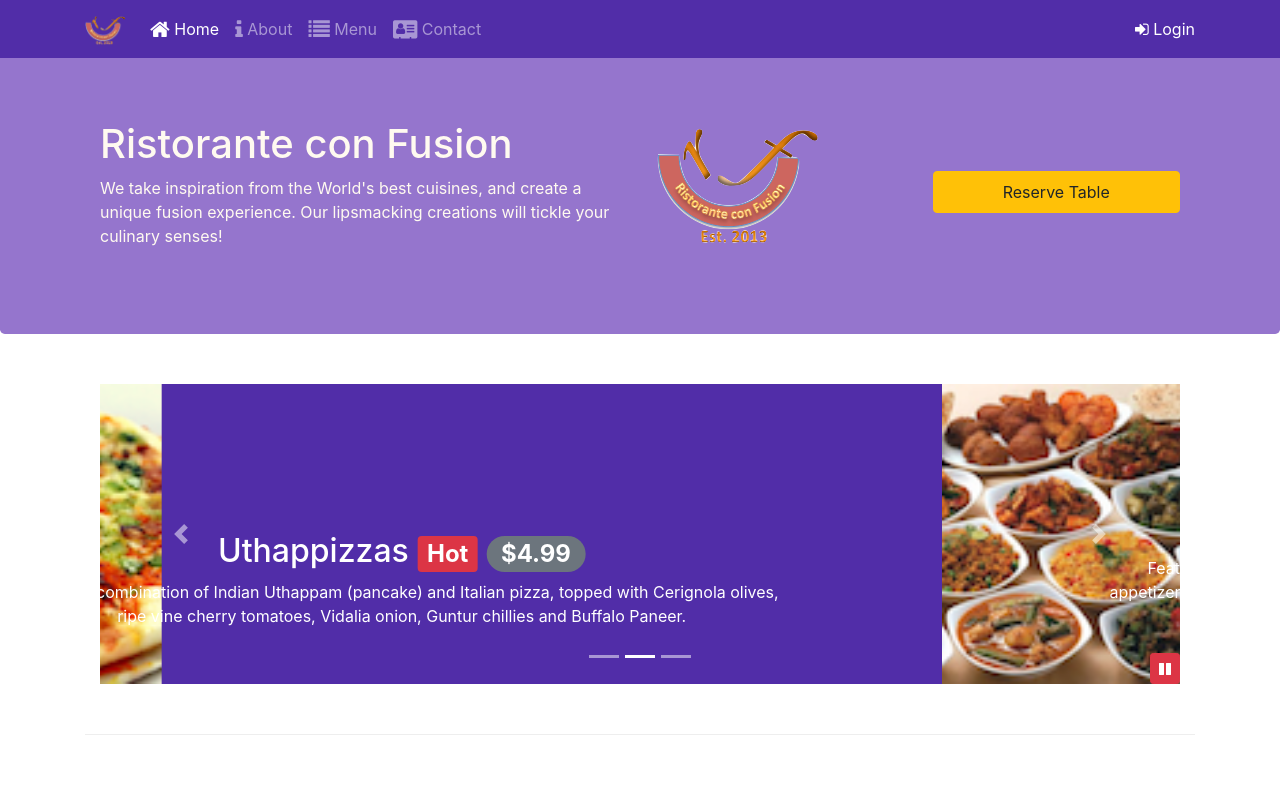
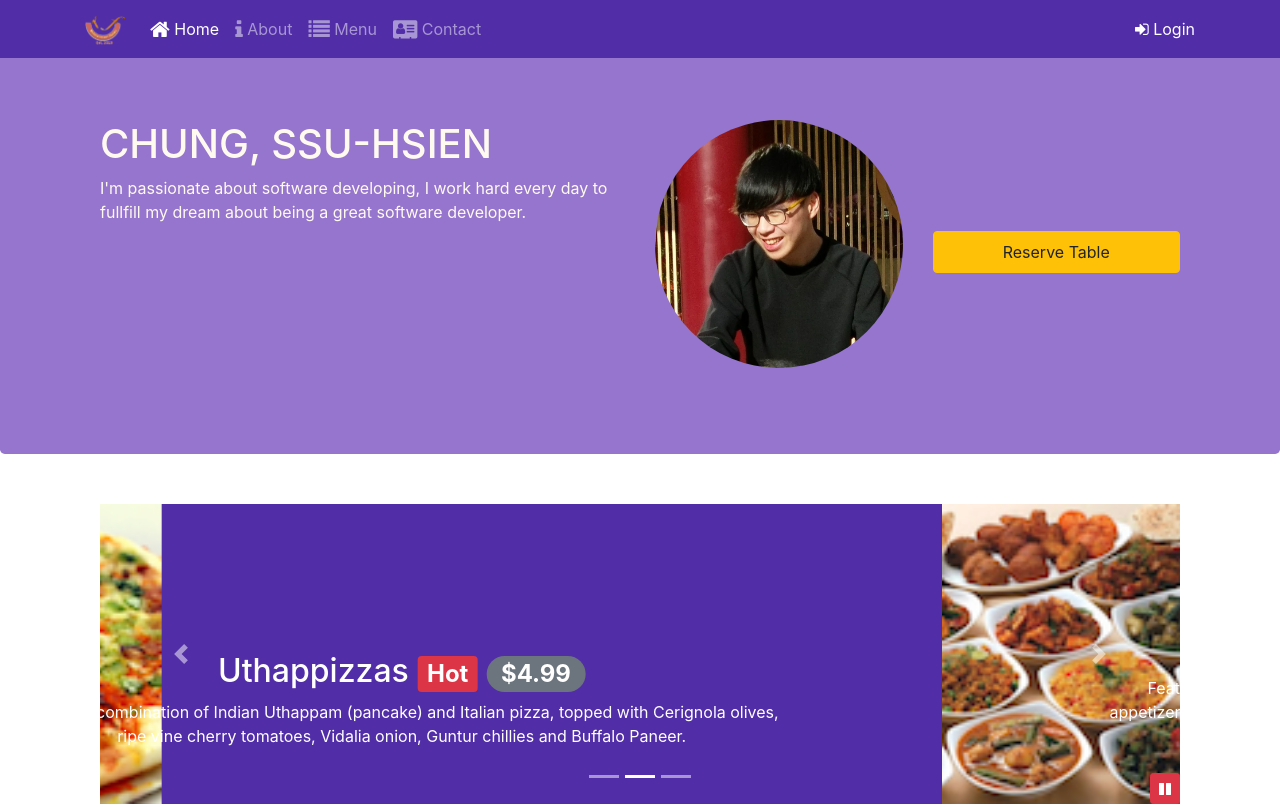
Before and after one commit to NTUT-Vincent/Bootstrap-Profile, a website: page index.html in a window 1280 px wide. Shown: the top 807 px of the page. Drawn offline with nearby package versions, Linux system fonts and the light colour scheme.

Commit message:
change the content for my introduction and change the selfie pic

```diff
--- a/css/styles.css
+++ b/css/styles.css
@@ -61,3 +61,7 @@ body {
 
 .modal .modal-dialog .modal-content .modal-body {
   background: #D1C4E9; }
+
+#myFace {
+  border-radius: 50%;
+}
--- a/index.html
+++ b/index.html
@@ -164,12 +164,11 @@
         <div class="container">
             <div class="row row-header">
                 <div class="col-12 col-sm-6">
-                    <h1>Ristorante con Fusion</h1>
-                    <p>We take inspiration from the World's best cuisines, and create a unique fusion experience.
-                        Our lipsmacking creations will tickle your culinary senses!</p>
+                    <h1>CHUNG, SSU-HSIEN</h1>
+                    <p>I'm passionate about software developing, I work hard every day to fullfill my dream about being a great software developer.</p>
                 </div>
                 <div class="col-12 col-sm-3 align-self-center mb-3">
-                    <img src="img/logo.png" class="img-fluid">
+                    <img id="myFace" src="img/MyFace.JPG" class="img-fluid">
                 </div>
                 <div class="col-12 col-sm-3 align-self-center">
                     <!-- <a role="button" class="btn btn-block nav-link btn-warning" href="#reserveform" data-toggle="modal" data-target="#reservemodal">Reserve Table</a> -->
```
Also changed, not shown: img/MyFace.JPG (added), 1 other file.
